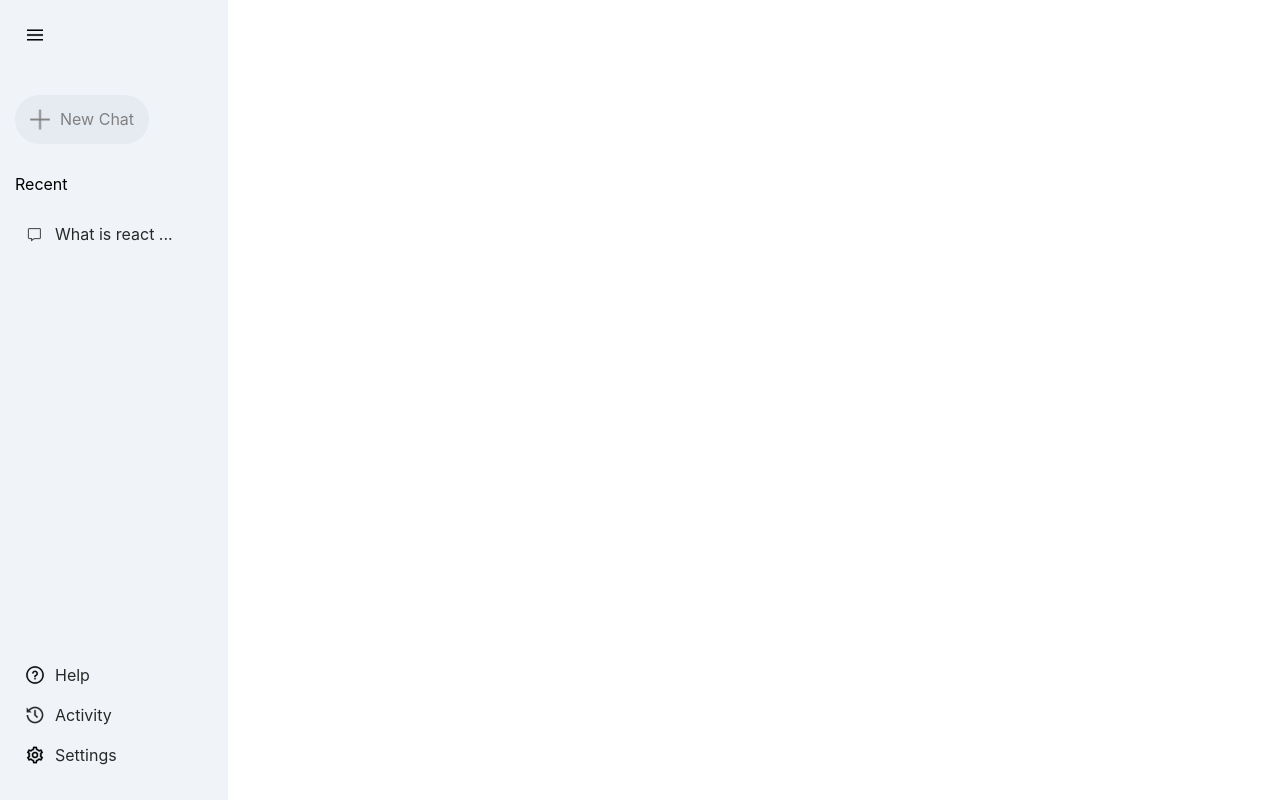
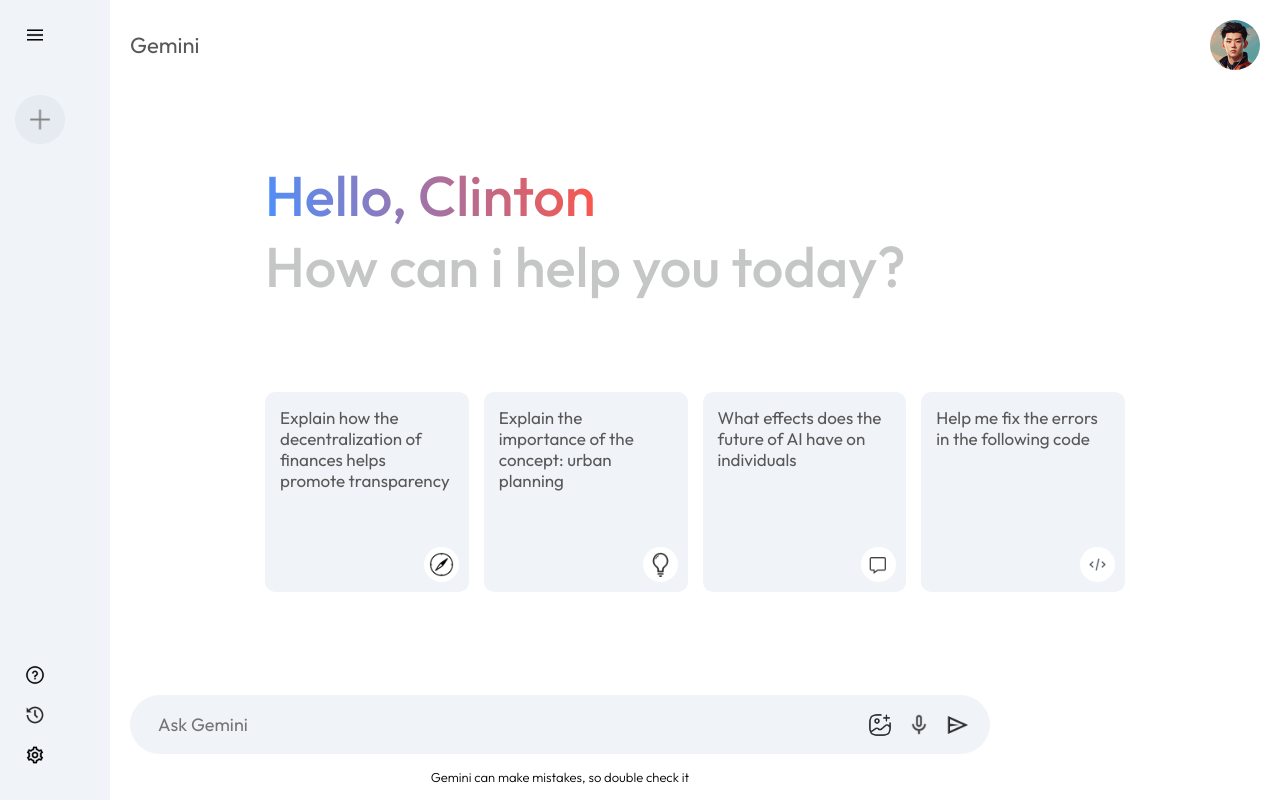
Before and after one commit to clintonOuko/Gemini_clone, a React (Create React App) app: page / in a window 1280 px wide. Built offline with nearby package versions, Linux system fonts and the light colour scheme.

Commit message:
complete user interfacae

```diff
--- a/src/App.css
+++ b/src/App.css
@@ -1,7 +1,10 @@
+@import url('https://fonts.googleapis.com/css2?family=Outfit:wght@100..900&display=swap');
+
 *{
     padding:0;
     margin: 0;
     box-sizing: border-box;
+    font-family: Outfit;
 }
 #root{
     display: flex;
--- a/src/App.js
+++ b/src/App.js
@@ -1,11 +1,13 @@
 import logo from './logo.svg';
 import './App.css';
 import Sidebar from './components/sidebar/Sidebar';
+import Main from './components/main/Main';
 
 const App = () => {
   return (
     <>
     <Sidebar />
+    <Main />
     </>
   );
 }
--- /dev/null
+++ b/src/components/main/Main.js
@@ -0,0 +1,59 @@
+import React from 'react'
+import { assets } from '../../assets/assets';
+import './main.css';
+
+
+const Main = () => {
+  return (
+    <div className='main'>
+      <div className='nav' >
+        <p>Gemini</p>
+        <img src={assets.user_icon} />
+      </div>
+      <div className='main-container' >
+        <div className='greet' >
+          <p><span>Hello, Clinton</span></p>
+          <p>How can i help you today? </p>
+        </div>
+
+        <div className='cards' >
+          <div className='card' >
+            <p>Explain how the decentralization of finances helps promote transparency</p>
+            <img src={assets.compass_icon} />
+          </div>
+          <div className='card' >
+            <p>Explain the importance of the concept: urban planning </p>
+            <img src={assets.bulb_icon} />
+          </div>
+          <div className='card' >
+            <p>What effects does the future of AI have on individuals </p>
+            <img src={assets.message_icon} />
+          </div>
+          <div className='card' >
+            <p>Help me fix the errors in the following code </p>
+            <img src={assets.code_icon} />
+          </div>
+        </div>
+
+      </div>
+
+      <div className='main-bottom' >
+        <div className='search-box' >
+          <input type='text' placeholder='Ask Gemini'  />
+          <div>
+            <img  src={assets.gallery_icon} />
+            <img  src={assets.mic_icon} />
+            <img  src={assets.send_icon} />
+          </div>
+        </div>
+        <p className='bottom-info' >
+            Gemini can make mistakes, so double check it
+          </p>
+
+      </div>
+
+    </div>
+  )
+}
+
+export default Main
--- /dev/null
+++ b/src/components/main/main.css
@@ -0,0 +1,115 @@
+.main{
+    flex: 1;
+    padding-bottom: 15vh;
+    min-height: 100vh;
+    position: relative;
+}
+
+.main .nav{
+    padding: 20px;
+    display: flex;
+    justify-content: space-between;
+    align-items: center;
+    font-size: 22px;
+    color: #585858;
+}
+
+.main .nav img{
+    width: 50px;
+    border-radius: 50%;
+}
+.main-container{
+    margin:auto;
+    max-width: 900px;
+}
+.main .greet{
+    margin: 50px 0px;
+    font-size: 56px;
+    padding: 20px;
+    font-weight: 500;
+    color: #c4c7c5;
+}
+
+.main .greet span{
+    background: -webkit-linear-gradient(16deg, #4b90ff, #ff5546);
+    -webkit-background-clip: text;
+    -webkit-text-fill-color: transparent;
+}
+
+.main .cards{
+    display: grid;
+    grid-template-columns: repeat(auto-fill, minmax(180px, 1fr));
+    gap: 15px;
+    padding: 20px;
+}
+.main .cards .card{
+    height: 200px;
+    padding: 15px;
+    background-color:#f0f4f9 ;
+    position: relative;
+    border-radius: 10px;
+    cursor: pointer;
+}
+.main .cards img{
+    width: 35px;
+    background-color: white;
+    position: absolute;
+    padding: 5px;
+    bottom: 10px;
+    right: 10px;
+    border-radius: 20px;
+}
+
+.main .card p{
+    font-size: 17px;
+    color: #585858;
+}
+
+.main .card:hover{
+    background-color: #dfe4ea;
+}
+.main-bottom{
+    position: absolute;
+    bottom: 0;
+    max-width: 900px;
+    padding: 0px 20px;
+    margin: auto;
+    width: 100%;
+}
+
+.search-box{
+    display: flex;
+    justify-content: space-around;
+    gap: 20px;
+    align-items: center;
+    background-color: #f0f4f9;
+    border-radius: 50px;
+    padding: 10px 20px;
+}
+
+.search-box img{
+    width: 24px;
+    cursor: pointer;
+}
+.search-box input{
+    flex: 1;
+    background-color: transparent;
+    border: none;
+    outline: none;
+    padding: 8px;
+    font-size: 18px;
+
+}
+
+.search-box div{
+    display: flex;
+    align-items: center;
+    gap: 15px;
+}
+
+.main .bottom-info{
+    font-size: 13px;
+    margin: 15px auto;
+    text-align: center;
+    font-weight: 300;
+}
--- a/src/components/sidebar/Sidebar.jsx
+++ b/src/components/sidebar/Sidebar.jsx
@@ -1,16 +1,21 @@
 import React from 'react'
 import './Sidebar.css'
 import { assets } from '../../assets/assets'
+import { useState } from 'react'
 
 const Sidebar = () => {
+
+    const [extended, setExtended] = useState(false);
     return (
         <div className='sidebar' >
             <div className="top">
-            <img  className='menu' src={assets.menu_icon} alt="" />
+                <img  onClick={()=>{setExtended(prev=>!prev)}} className='menu' src={assets.menu_icon} alt="" />
                 <div className="new-chat">
                     <img src={assets.plus_icon} alt="" />
-                <p>New Chat</p>
+                    {extended ? <p>New Chat</p> : null}
                 </div>
+
+                {extended ?
                     <div className="recent">
                         <p className="recent-title">Recent</p>
                         <div className="recent-entry">
@@ -19,20 +24,22 @@
                         </div>
 
                     </div>
+                    : null
+                }
 
             </div>
             <div className="bottom">
                 <div className="bottom-item recent-entry ">
                     <img src={assets.question_icon} alt="" />
-                <p>Help</p>
+                    {extended?<p>Help</p>:null}
                 </div>
                 <div className="bottom-item recent-entry ">
                     <img src={assets.history_icon} alt="" />
-                <p>Activity</p>
+                    {extended?<p>Activity</p>:null}
                 </div>
                 <div className="bottom-item recent-entry ">
                     <img src={assets.setting_icon} alt="" />
-                <p>Settings</p>
+                    {extended?<p>Settings</p>:null}
                 </div>
             </div>
 
--- a/src/index.css
+++ b/src/index.css
@@ -1,4 +1,7 @@
-body {
+@import url('https://fonts.googleapis.com/css2?family=Outfit:wght@100..900&display=swap');
+
+
+/* body {
   margin: 0;
   font-family: -apple-system, BlinkMacSystemFont, 'Segoe UI', 'Roboto', 'Oxygen',
     'Ubuntu', 'Cantarell', 'Fira Sans', 'Droid Sans', 'Helvetica Neue',
@@ -10,4 +13,4 @@
 code {
   font-family: source-code-pro, Menlo, Monaco, Consolas, 'Courier New',
     monospace;
-}
+} */
```
Also changed, not shown: project_gude.txt (deleted), project_guide.txt (added), tuts.txt (added). Lines whose indentation alone changed are shown as unchanged.
